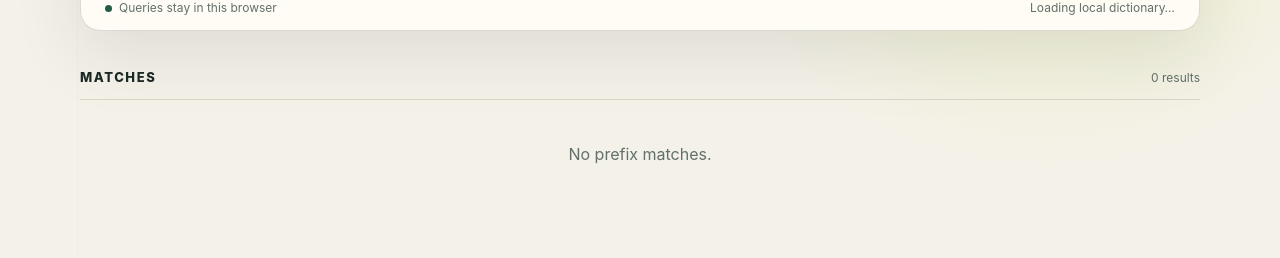
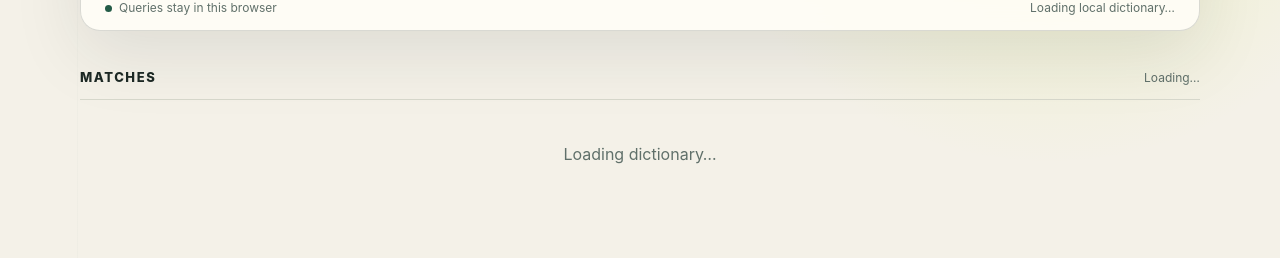
Before and after one commit to hiroshi-manabe/sudachi-lookup, a Next.js app: page / in a window 1280 px wide. Shown: the part 268-526 px from the top of the page. Built offline with nearby package versions, Linux system fonts and the light colour scheme.

Commit message:
fix: show pending dictionary searches

```diff
--- a/app/lookup-app.tsx
+++ b/app/lookup-app.tsx
@@ -4,6 +4,7 @@ import { useEffect, useRef, useState } from "react";
 import type { LookupResult, UnitMode, WorkerResponse } from "./lookup-types";
 
 const INITIAL_QUERY = "選挙";
+type SearchState = "loading" | "searching" | "settled" | "error";
 
 export function LookupApp() {
   const workerRef = useRef<Worker | null>(null);
@@ -22,6 +23,7 @@ export function LookupApp() {
   const [hasMore, setHasMore] = useState(false);
   const [loadingMore, setLoadingMore] = useState(false);
   const [automaticLoadBlocked, setAutomaticLoadBlocked] = useState(false);
+  const [searchState, setSearchState] = useState<SearchState>("loading");
 
   useEffect(() => {
     const initialQuery = queryFromLocation();
@@ -49,6 +51,7 @@ export function LookupApp() {
         loadingMoreRequestRef.current = false;
         setLoadingMore(false);
         setAutomaticLoadBlocked(false);
+        setSearchState("settled");
         if (!message.append) {
           setActiveIndex(0);
           setExpandedId(null);
@@ -58,6 +61,7 @@ export function LookupApp() {
         loadingMoreRequestRef.current = false;
         setLoadingMore(false);
         setAutomaticLoadBlocked(true);
+        setSearchState("error");
         setStatus(message.message);
       }
     };
@@ -106,6 +110,10 @@ export function LookupApp() {
     if (!worker) return;
     const requestId = ++requestIdRef.current;
     loadingMoreRequestRef.current = false;
+    setSearchState("searching");
+    setResults([]);
+    setActiveIndex(0);
+    setExpandedId(null);
     setHasMore(false);
     setLoadingMore(false);
     setAutomaticLoadBlocked(false);
@@ -202,12 +210,22 @@ export function LookupApp() {
         </div>
       </section>
 
-      <section aria-labelledby="results-heading" aria-live="polite">
+      <section
+        aria-labelledby="results-heading"
+        aria-live="polite"
+        aria-busy={searchState === "loading" || searchState === "searching"}
+      >
         <div className="results-header">
           <h2 className="results-title" id="results-heading">Matches</h2>
-          <span className="result-count">
-            {results.length}{hasMore ? "+" : ""} {results.length === 1 ? "result" : "results"}
-          </span>
+          <span className="result-count">{
+            searchState === "loading"
+              ? "Loading…"
+              : searchState === "searching"
+                ? "Searching…"
+                : searchState === "error"
+                  ? "Unavailable"
+                  : `${results.length}${hasMore ? "+" : ""} ${results.length === 1 ? "result" : "results"}`
+          }</span>
         </div>
 
         <div className="results" id="lookup-results" role="list">
@@ -267,7 +285,17 @@ export function LookupApp() {
               </article>
             );
           })}
-          {!results.length ? <div className="empty">No prefix matches.</div> : null}
+          {!results.length ? (
+            <div className="empty">{
+              searchState === "loading"
+                ? "Loading dictionary…"
+                : searchState === "searching"
+                  ? "Searching…"
+                  : searchState === "error"
+                    ? "Search unavailable."
+                    : "No prefix matches."
+            }</div>
+          ) : null}
         </div>
         {results.length ? (
           <div className="result-continuation">
```
